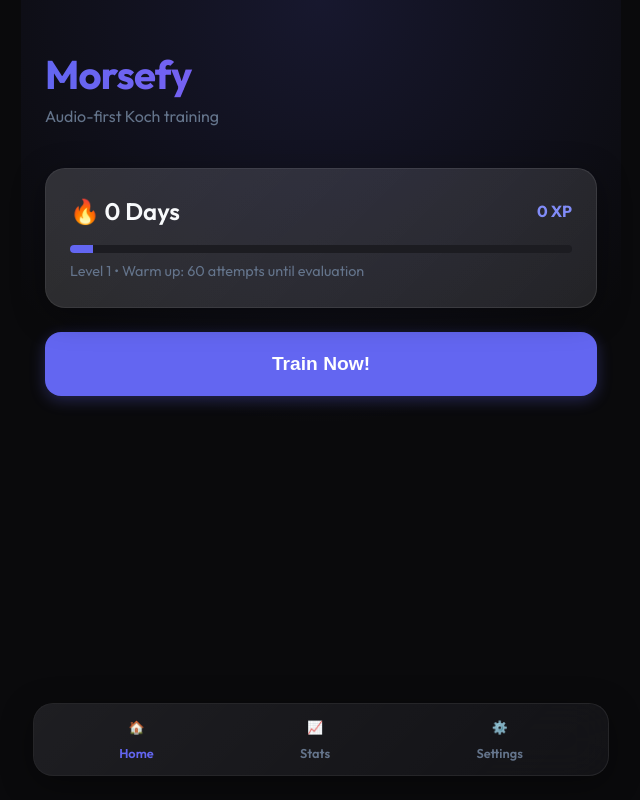
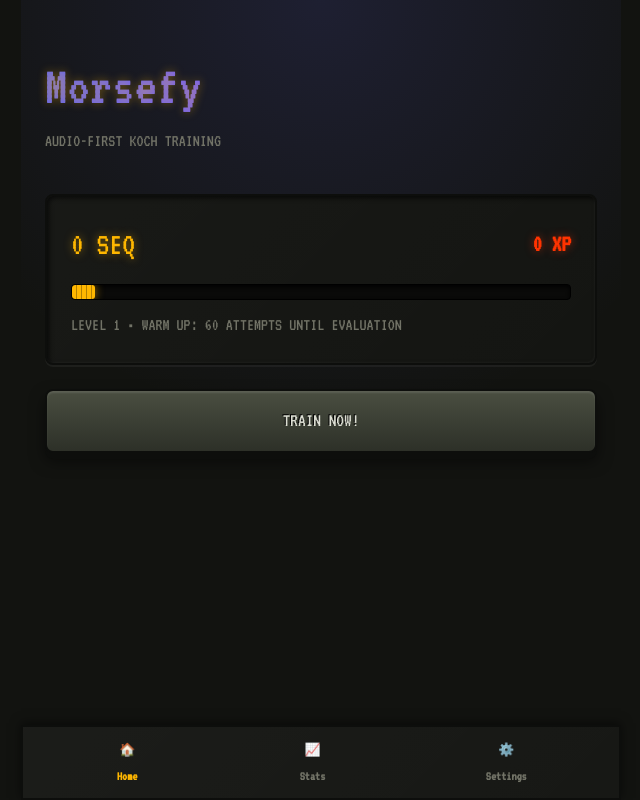
Before and after one commit to ozlphrt/Morsefy, a website built with Vite: page index.html in a window 1280 px wide. Shown: the whole page, without its empty margins (319-959 px from the left). Built offline with nearby package versions, Linux system fonts and the light colour scheme.

Commit message:
chore: UI Overhaul - Classic HAM Radio Theme

```diff
--- a/index.html
+++ b/index.html
@@ -7,7 +7,8 @@
   <title>Morsefy — Audio-First Training</title>
   <link rel="preconnect" href="https://fonts.googleapis.com">
   <link rel="preconnect" href="https://fonts.gstatic.com" crossorigin>
-  <link href="https://fonts.googleapis.com/css2?family=Outfit:wght@400;600;700&display=swap" rel="stylesheet">
+  <link href="https://fonts.googleapis.com/css2?family=Outfit:wght@400;600;700&family=VT323&display=swap"
+    rel="stylesheet">
   <link rel="stylesheet" href="/style.css" />
 </head>
 
@@ -22,17 +23,21 @@
         <p class="text-muted">Audio-first Koch training</p>
       </header>
 
-      <section class="glass fade-in" style="padding: 24px; margin-bottom: 24px;">
+      <section class="glass fade-in" style="padding: 24px; margin-bottom: 24px; border-radius: 8px;">
         <div style="display: flex; justify-content: space-between; align-items: center; margin-bottom: 16px;">
-          <h2 id="home-streak">🔥 0 Days</h2>
-          <div id="home-xp" style="font-weight: bold; color: var(--accent-secondary);">0 XP</div>
+          <h2 id="home-streak"
+            style="font-size: 2rem; color: var(--accent-primary); text-shadow: 0 0 8px rgba(255,183,0,0.5);">0 SEQ</h2>
+          <div id="home-xp"
+            style="font-size: 1.5rem; font-weight: bold; color: var(--accent-danger); text-shadow: 0 0 8px rgba(255,51,0,0.5);">
+            0 XP</div>
         </div>
-        <div style="height: 8px; background: var(--bg-tertiary); border-radius: 4px; overflow: hidden;">
+        <div
+          style="height: 16px; background: #0a0a09; border: 1px solid #000; box-shadow: inset 0 2px 4px rgba(0,0,0,0.9); border-radius: 4px; overflow: hidden;">
           <div id="home-progress-bar"
-            style="width: 0%; height: 100%; background: var(--accent-primary); transition: width 0.5s ease;"></div>
+            style="width: 0%; height: 100%; border-radius: 3px; box-shadow: 0 0 10px rgba(255,183,0,0.6); background-color: var(--accent-primary); background-image: repeating-linear-gradient(90deg, transparent, transparent 4px, rgba(0,0,0,0.3) 4px, rgba(0,0,0,0.3) 5px); transition: width 0.5s ease;">
+          </div>
         </div>
-        <p id="home-progress-text" class="text-muted" style="font-size: 0.9rem; margin-top: 8px;">Character 2/40 • Koch
-          Level 1</p>
+        <p id="home-progress-text" class="text-muted" style="margin-top: 12px;">CHAR 2/40 • LVL 1</p>
       </section>
 
       <div style="display: flex; flex-direction: column; gap: 16px;">
--- a/main.js
+++ b/main.js
@@ -52,7 +52,7 @@ function updateUI(state) {
     const xpEl = document.getElementById('home-xp');
     const progressLine = document.getElementById('home-progress-bar');
 
-    if (streakEl) streakEl.textContent = `🔥 ${state.progress.streak} Days`;
+    if (streakEl) streakEl.textContent = `${state.progress.streak} SEQ`;
     if (xpEl) xpEl.textContent = `${state.progress.xp} XP`;
     if (progressLine) {
         // Basic calculation for progress bar
--- a/style.css
+++ b/style.css
@@ -1,25 +1,25 @@
 :root {
-  --bg-primary: #0a0a0c;
-  --bg-secondary: #16161a;
-  --bg-tertiary: #1c1c21;
+  --bg-primary: #121310;
+  --bg-secondary: #171815;
+  --bg-tertiary: #1f211d;
 
-  --accent-primary: #6366f1;
-  --accent-secondary: #818cf8;
-  --accent-success: #10b981;
-  --accent-warning: #f59e0b;
-  --accent-danger: #ef4444;
+  --accent-primary: #ffb700;
+  --accent-secondary: #dcded3;
+  --accent-success: #33ff33;
+  --accent-warning: #ffb700;
+  --accent-danger: #ff3300;
 
-  --text-primary: #f8fafc;
-  --text-secondary: #94a3b8;
-  --text-muted: #64748b;
+  --text-primary: #dcded3;
+  --text-secondary: #a19d8e;
+  --text-muted: #727367;
 
-  --glass-bg: rgba(255, 255, 255, 0.1);
-  --glass-border: rgba(255, 255, 255, 0.08);
-  --glass-shadow: 0 8px 32px 0 rgba(0, 0, 0, 0.8);
+  --glass-bg: #141512;
+  --glass-border: #0d0e0c;
+  --glass-shadow: inset 2px 2px 5px rgba(0, 0, 0, 0.8), inset -1px -1px 2px rgba(255, 255, 255, 0.05), 0 2px 0 rgba(255, 255, 255, 0.05);
 
-  --font-main: 'Outfit', -apple-system, BlinkMacSystemFont, 'Segoe UI', Roboto, sans-serif;
-  --transition-fast: 0.2s ease;
-  --transition-slow: 0.4s ease;
+  --font-main: 'VT323', monospace;
+  --transition-fast: 0.1s ease;
+  --transition-slow: 0.3s ease;
 }
 
 * {
@@ -49,14 +49,12 @@ body {
   background: radial-gradient(circle at 50% 0%, rgba(99, 102, 241, 0.15) 0%, transparent 50%);
 }
 
-/* Premium Glassmorphism */
+/* Premium Tactical Box */
 .glass {
-  background: rgba(255, 255, 255, 0.1);
-  backdrop-filter: blur(24px);
-  -webkit-backdrop-filter: blur(24px);
-  border: 1px solid rgba(255, 255, 255, 0.1);
-  box-shadow: 0 8px 32px 0 rgba(0, 0, 0, 0.37);
-  border-radius: 20px;
+  background: var(--glass-bg);
+  border: 2px solid var(--glass-border);
+  box-shadow: var(--glass-shadow);
+  border-radius: 8px;
   position: relative;
   overflow: hidden;
   transition: transform var(--transition-fast), border var(--transition-fast), box-shadow var(--transition-fast);
@@ -69,13 +67,13 @@ body {
   left: 0;
   right: 0;
   bottom: 0;
-  background: linear-gradient(135deg, rgba(255, 255, 255, 0.05) 0%, transparent 100%);
+  background: linear-gradient(135deg, rgba(255, 255, 255, 0.02) 0%, transparent 100%);
   z-index: -1;
+  pointer-events: none;
 }
 
 .glass:hover {
-  border: 1px solid rgba(255, 255, 255, 0.2);
-  box-shadow: 0 8px 32px 0 rgba(0, 0, 0, 0.5);
+  border: 2px solid #1a1c17;
 }
 
 /* Animations */
@@ -126,9 +124,7 @@ body {
   left: 0;
   width: 100%;
   height: 100%;
-  background: rgba(0, 0, 0, 0.85);
-  backdrop-filter: blur(8px);
-  -webkit-backdrop-filter: blur(8px);
+  background: rgba(10, 10, 9, 0.9);
   display: none;
   align-items: center;
   justify-content: center;
@@ -207,74 +203,76 @@ input:checked+.slider:before {
 
 /* Typography */
 h1 {
-  font-size: 2.5rem;
-  font-weight: 700;
-  letter-spacing: -0.02em;
+  font-size: 3.5rem;
+  font-weight: normal;
+  color: var(--accent-primary);
+  text-shadow: 0 0 10px rgba(255, 183, 0, 0.4);
 }
 
 h2 {
-  font-size: 1.5rem;
-  font-weight: 600;
+  font-size: 2rem;
+  font-weight: normal;
 }
 
 .text-muted {
   color: var(--text-muted);
+  text-transform: uppercase;
+  font-size: 1.1rem;
 }
 
 /* Buttons */
 button {
   cursor: pointer;
-  border: none;
-  border-radius: 16px;
-  padding: 12px 24px;
-  font-size: 1rem;
-  font-weight: 600;
+  border-radius: 8px;
+  padding: 16px 24px;
+  font-size: 2rem;
+  font-family: var(--font-main);
   transition: all var(--transition-fast);
-  background: var(--accent-primary);
-  color: white;
+  background: linear-gradient(to bottom, #4a4e41, #2d3028);
+  color: var(--text-primary);
+  border: 2px solid var(--glass-border);
   display: flex;
   align-items: center;
   justify-content: center;
   gap: 8px;
-  box-shadow: 0 4px 15px rgba(99, 102, 241, 0.3);
+  box-shadow: 0 6px 0 var(--glass-border), 0 8px 15px rgba(0, 0, 0, 0.5), inset 0 2px 2px rgba(255, 255, 255, 0.1);
+  text-shadow: -1px -1px 0 #000;
+  text-transform: uppercase;
 }
 
 button:hover {
-  transform: translateY(-2px);
-  box-shadow: 0 6px 20px rgba(99, 102, 241, 0.4);
+  background: linear-gradient(to bottom, #565a4c, #35382f);
 }
 
 button:active {
-  transform: scale(0.96);
+  transform: translateY(4px);
+  box-shadow: 0 2px 0 var(--glass-border), 0 2px 5px rgba(0, 0, 0, 0.5), inset 0 4px 6px rgba(0, 0, 0, 0.4);
 }
 
 button.secondary {
-  background: rgba(255, 255, 255, 0.05);
-  backdrop-filter: blur(10px);
-  border: 1px solid rgba(255, 255, 255, 0.1);
+  background: linear-gradient(to bottom, #3a3d33, #22241e);
   color: var(--text-secondary);
 }
 
 button.secondary:hover {
-  background: rgba(255, 255, 255, 0.08);
-  border: 1px solid rgba(255, 255, 255, 0.2);
+  background: linear-gradient(to bottom, #464a3d, #2a2d25);
   color: var(--text-primary);
 }
 
 /* Navigation Base */
 .nav-bar {
   position: sticky;
-  bottom: 12px;
-  margin: 0 12px 24px;
-  width: calc(100% - 24px);
+  bottom: 0;
+  margin: 0;
+  width: 100%;
   padding: 12px;
   display: flex;
   justify-content: space-around;
   z-index: 100;
-  background: rgba(22, 22, 26, 0.8);
-  backdrop-filter: blur(20px);
-  border-radius: 20px;
-  border: 1px solid rgba(255, 255, 255, 0.08);
+  background: var(--bg-secondary);
+  border-top: 2px solid var(--glass-border);
+  box-shadow: 0 -2px 10px rgba(0, 0, 0, 0.5);
+  border-radius: 0;
 }
 
 .nav-item {
```
